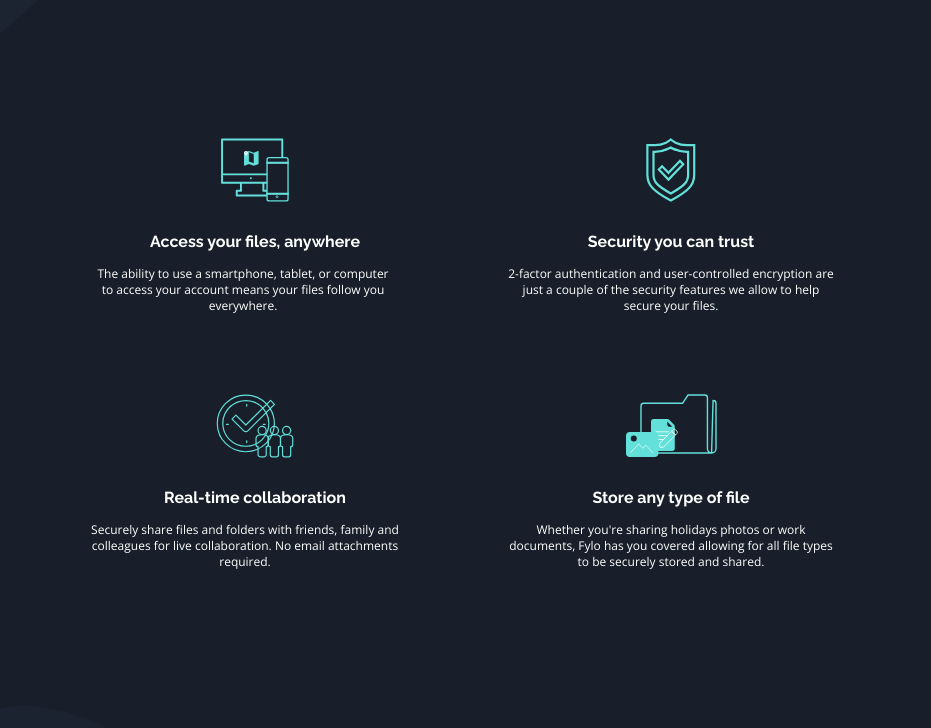
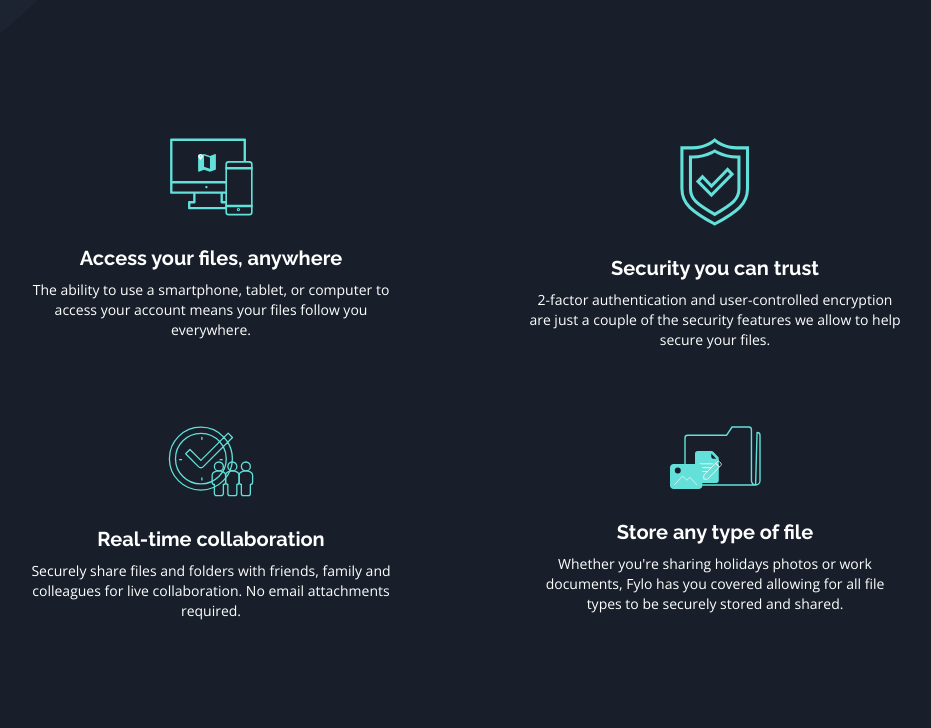
Before and after one commit to ali-mashayekhi/css-landing-page-tailwind--fylo-dark-theme-landing-page-master, a website: page dist/index.html in a window 1280 px wide. Shown: the part 1120-1848 px from the top of the page, without its empty margins (177-1108 px from the left). Drawn offline with nearby package versions, Linux system fonts and the light colour scheme.

Commit message:
features section compeleted

```diff
--- a/dist/index.html
+++ b/dist/index.html
@@ -86,74 +86,72 @@
       </div>
     </section>
 
-    <section class="pb-16 bg-darkBlue-bg-main pt-14 sm:pb-18 sm:pt-0">
+    <section
+      class="pb-[4.375rem] bg-darkBlue-bg-main pt-14 sm:pb-[4.15625rem] sm:pt-0"
+    >
       <div
-        class="grid grid-cols-1 mx-auto sm:grid-cols-2 max-w-[50rem] sm:gap-x-8"
+        class="grid grid-cols-1 mx-auto px-6 sm:grid-cols-2 max-w-[58rem] sm:gap-x-[8rem]"
       >
-        <div class="flex flex-col items-center mb-20 px-7">
+        <div class="flex flex-col items-center mb-[4.75rem]">
           <img
-            class="mb-7 sm:h-16"
+            class="w-[3.75rem] mb-7 sm:w-auto"
             src="./images/icon-access-anywhere.svg"
             alt="A computer"
           />
           <h3
-            class="mb-3 text-lg font-bold text-center font-header sm:text-base"
+            class="mb-2 text-[1.0625rem] font-bold text-center font-header sm:text-xl"
           >
             Access your files, anywhere
           </h3>
-          <p
-            class="text-sm leading-6 text-center sm:text-xs sm:leading-4 sm:pr-6"
-          >
+          <p class="text-[0.8125rem] leading-6 text-center sm:text-sm">
             The ability to use a smartphone, tablet, or computer to access your
             account means your files follow you everywhere.
           </p>
         </div>
-        <div class="flex flex-col items-center mb-16 px-7">
+        <div class="flex flex-col items-center mb-[4.75rem]">
           <img
-            class="mb-7 sm:h-16"
+            class="w-[3rem] mb-7 sm:w-auto"
             src="./images/icon-security.svg"
             alt="A computer"
           />
           <h3
-            class="mb-3 text-lg font-bold text-center font-header sm:text-base"
+            class="mb-2 text-[1.0625rem] font-bold text-center font-header sm:text-xl"
           >
             Security you can trust
           </h3>
-          <p class="text-sm leading-6 text-center sm:text-xs sm:leading-4">
+          <p class="text-[0.8125rem] leading-6 text-center sm:text-sm">
             2-factor authentication and user-controlled encryption are just a
             couple of the security features we allow to help secure your files.
           </p>
         </div>
-        <div class="flex flex-col items-center mb-16 px-7">
+        <div class="flex flex-col items-center mb-[4.75rem]">
           <img
-            class="mb-7 sm:h-16"
+            class="mb-7 sm:w-auto w-[3.8125rem]"
             src="./images/icon-collaboration.svg"
             alt="A computer"
           />
           <h3
-            class="mb-3 text-lg font-bold text-center font-header sm:text-base"
+            class="mb-2 text-[1.0625rem] font-bold text-center font-header sm:text-xl"
           >
             Real-time collaboration
           </h3>
-          <p
-            class="text-sm leading-6 text-center sm:text-xs sm:leading-4 sm:pr-5"
-          >
+          <p class="text-[0.8125rem] leading-6 text-center sm:text-sm">
             Securely share files and folders with friends, family and colleagues
             for live collaboration. No email attachments required.
           </p>
         </div>
-        <div class="flex flex-col items-center mb-16 px-7">
+        <div class="flex flex-col items-center">
           <img
-            class="mb-7 sm:h-16"
+            class="mb-7 sm:w-auto w-[4rem]"
             src="./images/icon-any-file.svg"
             alt="A computer"
           />
           <h3
-            class="mb-3 text-lg font-bold text-center font-header sm:text-base"
+            class="mb-2 text-[1.0625rem] font-bold text-center font-header sm:text-xl"
           >
             Store any type of file
           </h3>
-          <p class="text-sm leading-6 text-center sm:text-xs sm:leading-4">
+          <p class="text-[0.8125rem] leading-6 text-center sm:text-sm">
             Whether you're sharing holidays photos or work documents, Fylo has
             you covered allowing for all file types to be securely stored and
             shared.
@@ -161,7 +159,9 @@
         </div>
       </div>
     </section>
-    <section class="py-16 bg-darkBlue-bg-main sm:py-0 sm:pb-18">
+    <section
+      class="pb-16 pt-[4.375rem] bg-darkBlue-bg-main sm:pt-[4.15625rem] sm:pb-18"
+    >
       <div
         class="grid grid-cols-1 px-7 sm:grid-cols-[repeat(23,1fr)] max-w-[71rem] sm:mx-auto sm:px-10 sm:items-center sm:gap-x-12"
       >
```
Also changed, not shown: dist/output.css.
